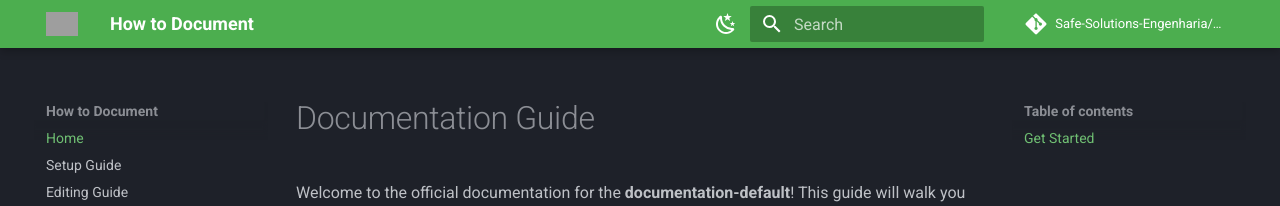
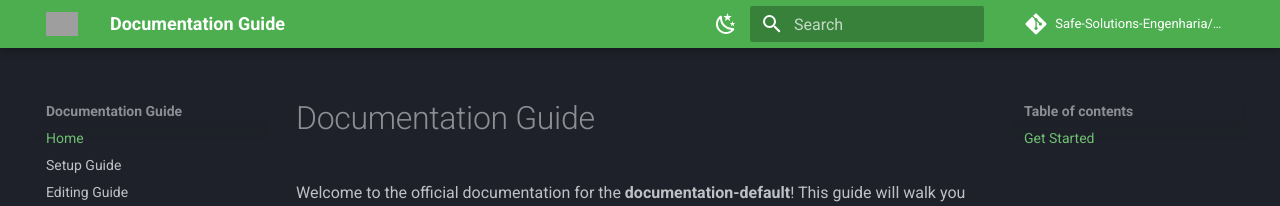
Before and after one commit to Safe-Solutions-Engenharia/documentation-default, an MkDocs documentation site: the page built from docs/index.md, in a window 1280 px wide. Shown: the top 206 px of the page. Built offline with MkDocs 1.6.1 and Material for MkDocs 9.7.7, drawn with Linux system fonts in a browser that asks for light colours; some web fonts are replaced; comment, search, counter and statistics services are not loaded; grey boxes are pictures that could not be loaded.

Commit message:
Maint: guide name change

```diff
--- a/mkdocs.yml
+++ b/mkdocs.yml
@@ -1,4 +1,4 @@
-site_name: How to Document
+site_name: Documentation Guide
 site_description: Simple and clean documentation guide on how to document new and past repositories on Safe Solution.
 site_url: https://how-to-document.dev
 site_author: Jonathan Motta
```
